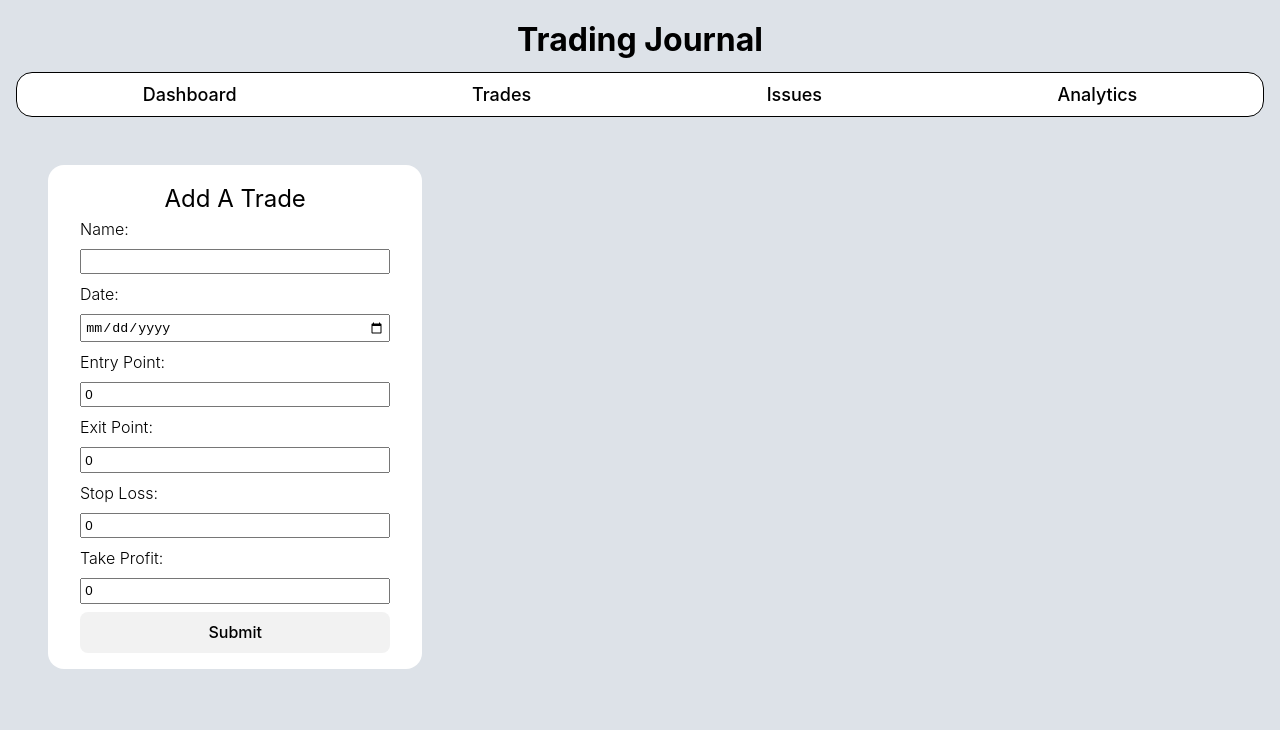
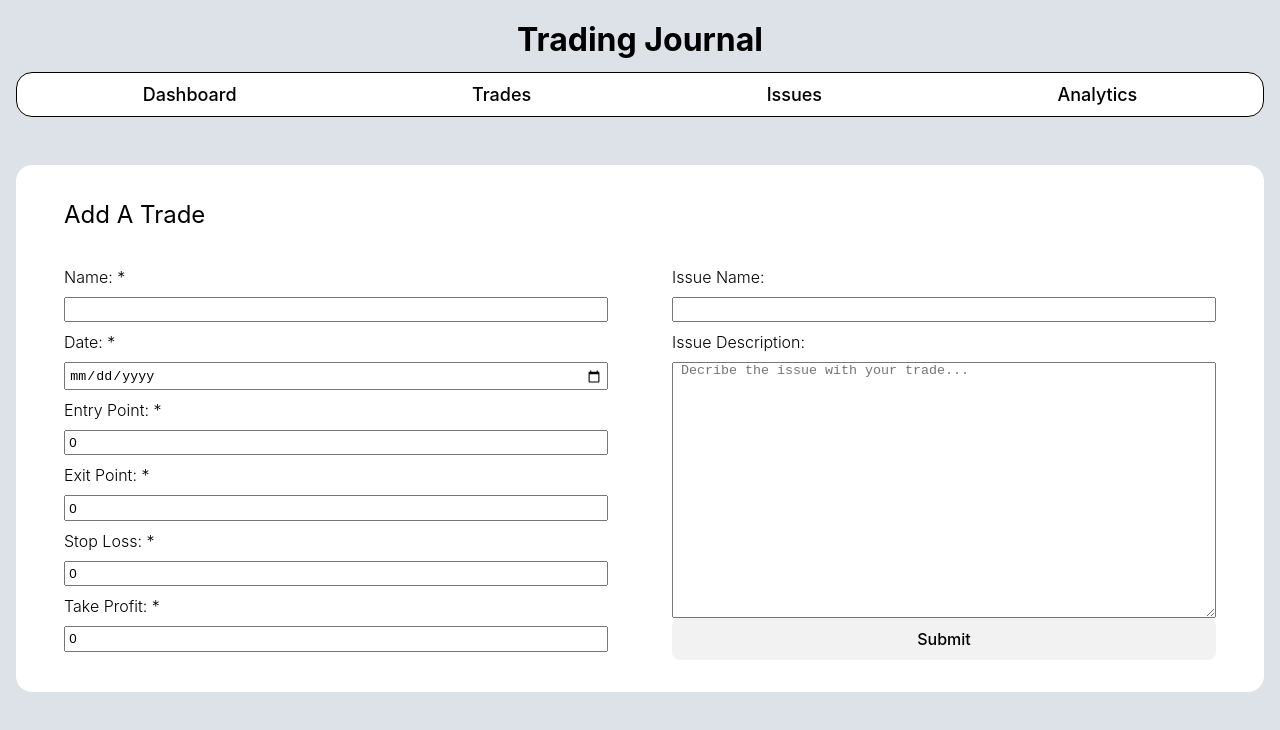
Before and after one commit to Y-Negash/Trading_Journal, a React (Vite) app in the folder Frontend/: page / in a window 1280 px wide. Shown: the top 730 px of the page. Built offline with nearby package versions, Linux system fonts and the light colour scheme; no server answers.

Commit message:
styles homepage as dashboard

```diff
--- a/Frontend/src/interfaces.tsx
+++ b/Frontend/src/interfaces.tsx
@@ -6,4 +6,6 @@ export interface Trade{
     exitPoint: number,
     stopLoss: number,
     takeProfit: number,
+    issueName?: string,
+    issueDescription?: string,
 }
--- a/Frontend/src/pages/Home/TradeForm.css
+++ b/Frontend/src/pages/Home/TradeForm.css
@@ -2,16 +2,25 @@
     display: flex;
     flex-direction:column;
     justify-content: center;
-    width: 30%;
     background-color: white;
-    padding: 1rem 2rem;
-    margin: 3rem 2rem;
+    padding: 1rem;
+    margin: 3rem 0rem;
     border-radius: 1rem;
 }
 
 .trade-form {
     display: flex;
-    flex-direction:column;
+    justify-content: space-between;
+    flex-wrap: wrap;
+}
+
+.trade-fields, .issue-fields {
+    display: flex;
+    flex-direction: column;
+    flex: 1;
+    margin-top: 1rem;
+    padding: 1rem 2rem;
+
 }
 
 input {
@@ -24,8 +33,12 @@ label {
     padding-bottom: 0.5rem;
 }
 
-
+#issue-description {
+    width: 100%;
+    height: 100%
+}
 #form-title {
     font-weight: normal;
-    text-align: center;
+    margin-left: 2rem;
+    margin-top: 1rem;
 }
--- a/Frontend/src/pages/Home/TradeForm.tsx
+++ b/Frontend/src/pages/Home/TradeForm.tsx
@@ -14,6 +14,8 @@ const TradeForm: React.FC<TradeFormProps> = ({ addTrade }) => {
     const[exitPoint, setExitPoint] = useState(0);
     const[stopLoss, setStopLoss] = useState(0);
     const[takeProfit, setTakeProfit] = useState(0);
+    const[issueName, setIssueName] = useState("");
+    const[issueDescription, setIssueDescription] = useState<string | undefined>("");
 
     const handleSubmit = (e: FormEvent<HTMLFormElement>) => {
         e.preventDefault();
@@ -24,55 +26,81 @@ const TradeForm: React.FC<TradeFormProps> = ({ addTrade }) => {
         setExitPoint(0);
         setStopLoss(0);
         setTakeProfit(0);
+        setIssueName("");
+        setIssueDescription("");
     }
 
     return(
         <article className="form-container">
         <h2 id="form-title">Add A Trade </h2>
         <form onSubmit={handleSubmit} className="trade-form">
-            <label>Name: </label>
+        <div className="trade-fields">
+            <label>Name: * </label>
             <input
                 id="name"
                 type="text"
                 value={name}
                 onChange={(e) => {setName(e.target.value)}}
+                required
                 />
-            <label>Date: </label>
+            <label>Date: *</label>
             <input
                 id="date"
                 type="date"
                 value={tradeDate}
                 onChange={(e) => {setTradeDate(e.target.value)}}
+                required
                 />
-            <label>Entry Point: </label>
+            <label>Entry Point: *</label>
             <input
                 id="entry"
                 type="number"
                 value={entryPoint}
                 onChange={(e) => {setEntryPoint(e.target.valueAsNumber)}}
+                required
                 />
-            <label>Exit Point: </label>
+            <label>Exit Point: *</label>
             <input
                 id="exit"
                 type="number"
                 value={exitPoint}
                 onChange={(e) => {setExitPoint(e.target.valueAsNumber)}}
+                required
                 />
-            <label>Stop Loss: </label>
+            <label>Stop Loss: *</label>
             <input
                 id="stop"
                 type="number"
                 value={stopLoss}
                 onChange={(e) => {setStopLoss(e.target.valueAsNumber)}}
+                required
                 />
-            <label>Take Profit: </label>
+            <label>Take Profit: *</label>
             <input
                 id="take"
                 type="number"
                 value={takeProfit}
                 onChange={(e) => {setTakeProfit(e.target.valueAsNumber)}}
+                required
                 />
+        </div>
+        <div className="issue-fields">
+            <label>Issue Name: </label>
+            <input
+                id="issue-name"
+                type="text"
+                value={issueName}
+                onChange={(e) => {setIssueName(e.target.value)}}
+                />
+            <label>Issue Description: </label>
+            <textarea
+                id="issue-description"
+                value={issueDescription}
+                onChange={(e) => {setIssueDescription(e.target.value)}}
+                placeholder=" Decribe the issue with your trade..."
+            />
             <button type="submit">Submit</button>
+        </div>
         </form>
         </article>
     )
```
